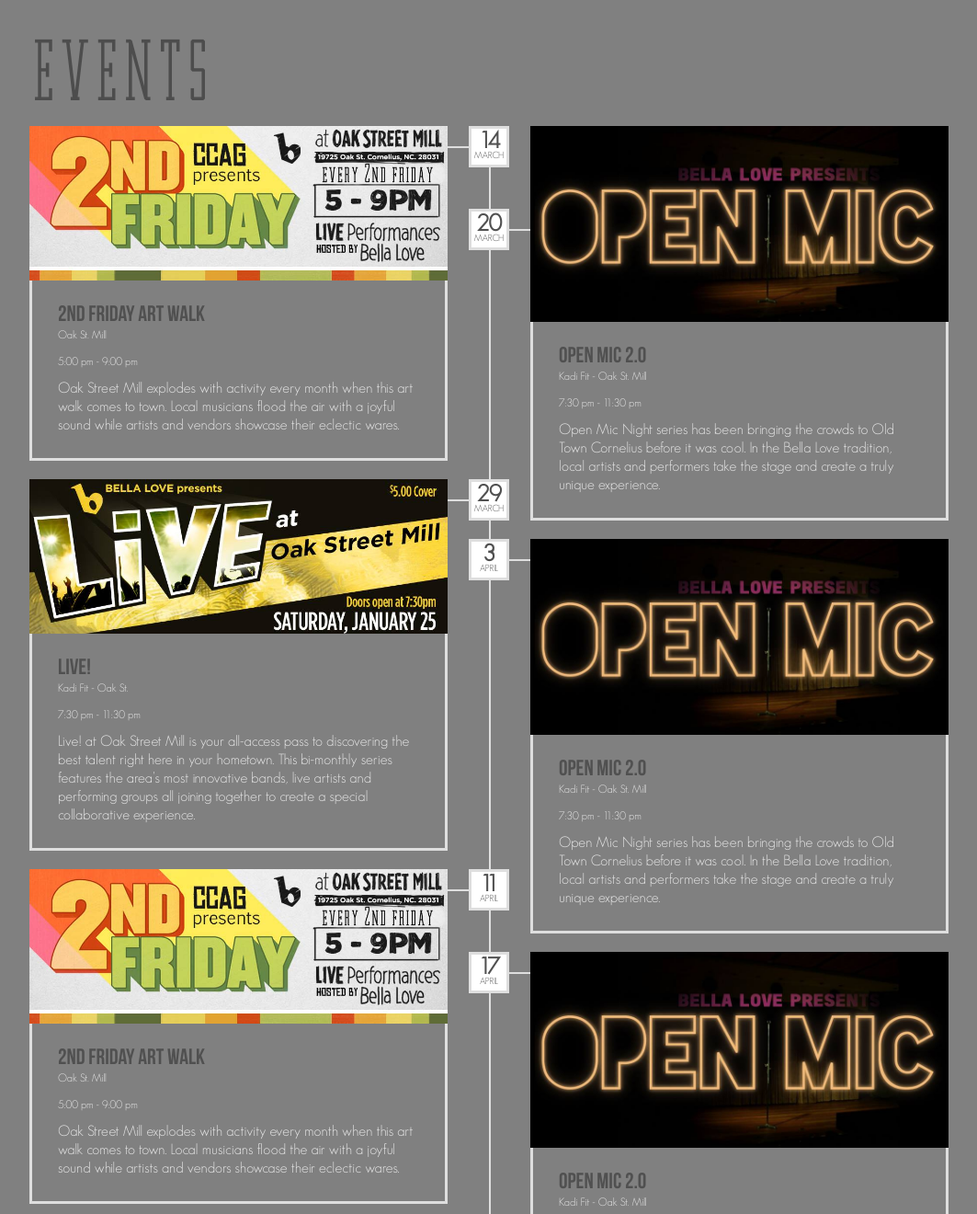
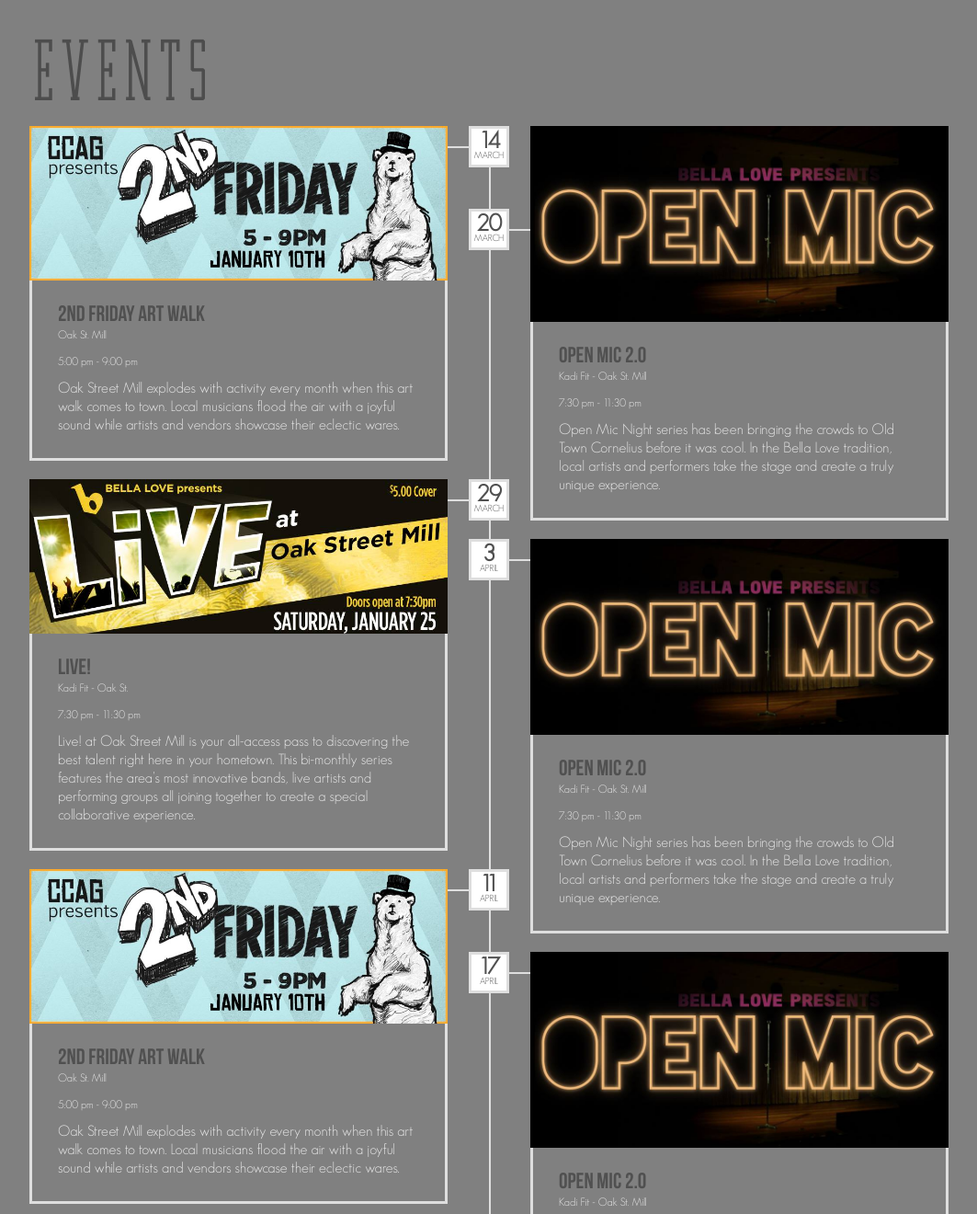
Before and after one commit to bellalove/charlotte, a website: page src/html/index.jade in a window 1280 px wide. Shown: the part 820-2140 px from the top of the page at 92% size, without its empty margins (108-1171 px from the left). Drawn offline with nearby package versions, Linux system fonts and the light colour scheme; files that its build step writes are made by us from their sources; files whose address does not match are found by name.

Commit message:
Revert "updated second friday event images"
This reverts commit 43bac9bdf51d92f494a84bce49c12527ac634c99.

```diff
--- a/src/html/index.jade
+++ b/src/html/index.jade
@@ -47,7 +47,7 @@
           .events_block
             .post_block
               .event_img
-                img(src='images/events/secondFridayEventBanner.jpg')
+                img(src='images/events/4.jpg')
                 a.zoom(href='images/events/4.jpg', rel='prettyPhoto[artists1]')
               .event_description
                 a.title(href='javascript:void(0);') 2ND FRIDAY ART WALK
@@ -103,7 +103,7 @@
                 span april
             .post_block
               .event_img
-                img(src='images/events/secondFridayEventBanner.jpg')
+                img(src='images/events/4.jpg')
                 a.zoom(href='images/events/4.jpg', rel='prettyPhoto[artists1]')
               .event_description
                 a.title(href='javascript:void(0);') 2ND FRIDAY ART WALK
```
